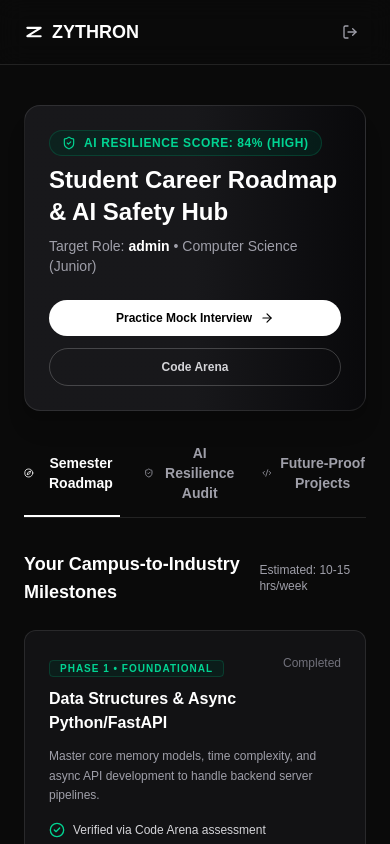
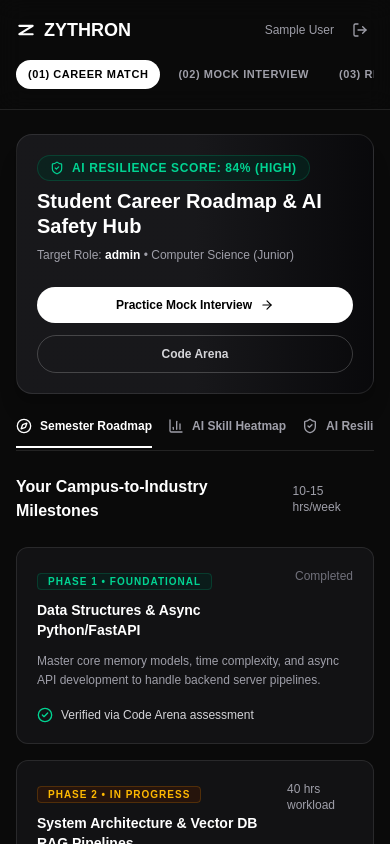
Before and after one commit to N-X-B/Zythron, a Next.js app in the folder frontend/: page /dashboard in a window 390 px wide. Built offline with nearby package versions, Linux system fonts and the light colour scheme; sample sign-in values are in the browser's storage.

Commit message:
feat(responsive): add universal device auto-adaptability and AI Career Readiness Heatmap radar feature

```diff
--- a/frontend/src/app/dashboard/page.tsx
+++ b/frontend/src/app/dashboard/page.tsx
@@ -21,7 +21,10 @@ import {
   Zap,
   Clock,
   Terminal,
-  Server
+  Server,
+  BarChart3,
+  Activity,
+  Cpu
 } from "lucide-react";
 
 interface UserProfile {
@@ -42,7 +45,7 @@ export default function DashboardPage() {
   const router = useRouter();
   const [user, setUser] = useState<UserProfile | null>(null);
   const [profile, setProfile] = useState<StudentProfile | null>(null);
-  const [activeTab, setActiveTab] = useState<"roadmap" | "audit" | "projects">("roadmap");
+  const [activeTab, setActiveTab] = useState<"roadmap" | "audit" | "projects" | "heatmap">("roadmap");
 
   useEffect(() => {
     try {
@@ -87,9 +90,9 @@ export default function DashboardPage() {
 
   return (
     <div className="overflow-y-auto overflow-x-hidden h-full bg-[#0a0a0a] text-zinc-100 font-sans">
-      {/* ─── SYMMETRICAL HEADER ─── */}
-      <header className="sticky top-0 z-50 bg-[#0a0a0a]/90 backdrop-blur-md border-b border-white/10 px-6 py-4 flex items-center justify-between">
-        <div className="flex items-center gap-6">
+      {/* ─── RESPONSIVE SYMMETRICAL HEADER ─── */}
+      <header className="sticky top-0 z-50 bg-[#0a0a0a]/90 backdrop-blur-md border-b border-white/10 px-4 sm:px-6 py-4 flex flex-col md:flex-row items-stretch md:items-center justify-between gap-3">
+        <div className="flex items-center justify-between md:justify-start gap-6">
           <Link href="/dashboard" className="flex items-center gap-2 font-extrabold text-lg text-white hover:opacity-80 transition-opacity">
             <svg viewBox="0 0 24 24" fill="none" className="w-5 h-5 text-white" stroke="currentColor" strokeWidth="2.5" strokeLinecap="round" strokeLinejoin="round">
               <polyline points="4 7 20 7 4 17 20 17" />
@@ -97,28 +100,38 @@ export default function DashboardPage() {
             <span>ZYTHRON</span>
           </Link>
 
-          {/* Navigation Tabs */}
-          <nav className="hidden md:flex items-center gap-1 text-xs font-semibold tracking-wider text-zinc-400 uppercase">
-            <Link href="/dashboard" className="px-3 py-1.5 rounded-full bg-white text-black font-bold">
+          <div className="flex items-center gap-3 md:hidden">
+            <span className="text-xs text-zinc-400 font-medium">{user.name}</span>
+            <button
+              onClick={handleSignOut}
+              className="p-1.5 text-zinc-400 hover:text-white hover:bg-white/10 rounded-full"
+            >
+              <LogOut className="w-4 h-4" />
+            </button>
+          </div>
+        </div>
+
+        {/* Navigation Tabs - Horizontally Scrollable on Mobile */}
+        <nav className="flex items-center gap-1.5 text-[11px] sm:text-xs font-semibold tracking-wider text-zinc-400 uppercase overflow-x-auto whitespace-nowrap scrollbar-none py-1">
+          <Link href="/dashboard" className="px-3 py-1.5 rounded-full bg-white text-black font-bold shrink-0">
             (01) CAREER MATCH
           </Link>
-            <Link href="/mock-interview" className="px-3 py-1.5 rounded-full hover:text-white transition-colors">
+          <Link href="/mock-interview" className="px-3 py-1.5 rounded-full hover:text-white transition-colors shrink-0">
             (02) MOCK INTERVIEW
           </Link>
-            <Link href="/record-meeting" className="px-3 py-1.5 rounded-full hover:text-white transition-colors">
+          <Link href="/record-meeting" className="px-3 py-1.5 rounded-full hover:text-white transition-colors shrink-0">
             (03) RECORD MEETING
           </Link>
-            <Link href="/resume-analyzer" className="px-3 py-1.5 rounded-full hover:text-white transition-colors">
+          <Link href="/resume-analyzer" className="px-3 py-1.5 rounded-full hover:text-white transition-colors shrink-0">
             (04) RESUME SCANNER
           </Link>
-            <Link href="/job-listings" className="px-3 py-1.5 rounded-full hover:text-white transition-colors">
+          <Link href="/job-listings" className="px-3 py-1.5 rounded-full hover:text-white transition-colors shrink-0">
             (05) JOB LISTINGS
           </Link>
         </nav>
-        </div>
 
-        <div className="flex items-center gap-3">
-          <div className="text-right text-xs hidden sm:block">
+        <div className="hidden md:flex items-center gap-3">
+          <div className="text-right text-xs">
             <div className="font-semibold text-white">{user.name}</div>
             <div className="text-zinc-400">{profile?.collegeYear || "College Student"}</div>
           </div>
@@ -132,19 +145,19 @@ export default function DashboardPage() {
         </div>
       </header>
 
-      {/* ─── MAIN CONTENT ─── */}
-      <main className="max-w-5xl mx-auto px-6 py-10 space-y-8">
+      {/* ─── MAIN CONTENT (FLUID & ADAPTIVE) ─── */}
+      <main className="max-w-5xl mx-auto px-4 sm:px-6 py-6 sm:py-10 space-y-6 sm:space-y-8">
         {/* 1. STUDENT AI READINESS HERO BANNER */}
-        <div className="bg-gradient-to-r from-zinc-900 via-zinc-900 to-zinc-950 border border-white/10 rounded-2xl p-6 md:p-8 flex flex-col md:flex-row items-start md:items-center justify-between gap-6 shadow-xl">
+        <div className="bg-gradient-to-r from-zinc-900 via-zinc-900 to-zinc-950 border border-white/10 rounded-2xl p-5 sm:p-8 flex flex-col md:flex-row items-start md:items-center justify-between gap-6 shadow-xl">
           <div className="space-y-2">
             <div className="inline-flex items-center gap-2 text-xs font-semibold uppercase tracking-wider text-emerald-400 bg-emerald-950/50 border border-emerald-500/20 px-3 py-1 rounded-full">
               <ShieldCheck className="w-3.5 h-3.5" />
               <span>AI Resilience Score: 84% (High)</span>
             </div>
-            <h1 className="text-2xl sm:text-3xl font-bold text-white">
+            <h1 className="text-xl sm:text-3xl font-bold text-white leading-tight">
               Student Career Roadmap & AI Safety Hub
             </h1>
-            <p className="text-zinc-400 text-sm max-w-xl">
+            <p className="text-zinc-400 text-xs sm:text-sm max-w-xl">
               Target Role: <strong className="text-white">{profile?.role || "Full-Stack Engineer"}</strong> • {profile?.major || "Computer Science"} ({profile?.collegeYear || "Junior"})
             </p>
           </div>
@@ -152,25 +165,25 @@ export default function DashboardPage() {
           <div className="flex flex-col sm:flex-row gap-3 w-full md:w-auto">
             <Link
               href="/mock-interview"
-              className="inline-flex items-center justify-center gap-2 bg-white text-black px-5 py-2.5 rounded-full text-xs font-bold hover:bg-zinc-200 transition-all"
+              className="inline-flex items-center justify-center gap-2 bg-white text-black px-5 py-2.5 rounded-full text-xs font-bold hover:bg-zinc-200 transition-all text-center"
             >
               <span>Practice Mock Interview</span>
               <ArrowRight className="w-3.5 h-3.5" />
             </Link>
             <Link
               href="/code-arena"
-              className="inline-flex items-center justify-center gap-2 border border-white/20 text-zinc-300 px-5 py-2.5 rounded-full text-xs font-semibold hover:bg-white/5 hover:text-white transition-all"
+              className="inline-flex items-center justify-center gap-2 border border-white/20 text-zinc-300 px-5 py-2.5 rounded-full text-xs font-semibold hover:bg-white/5 hover:text-white transition-all text-center"
             >
               <span>Code Arena</span>
             </Link>
           </div>
         </div>
 
-        {/* 2. DE-CLUTTERED SINGLE TAB NAVIGATION */}
-        <div className="flex border-b border-white/10 gap-6 text-sm font-semibold text-zinc-400">
+        {/* 2. RESPONSIVE TAB NAVIGATION */}
+        <div className="flex border-b border-white/10 gap-4 sm:gap-6 text-xs sm:text-sm font-semibold text-zinc-400 overflow-x-auto scrollbar-none pb-0.5">
           <button
             onClick={() => setActiveTab("roadmap")}
-            className={`pb-3 flex items-center gap-2 border-b-2 transition-all ${
+            className={`pb-3 flex items-center gap-2 border-b-2 transition-all shrink-0 ${
               activeTab === "roadmap"
                 ? "border-white text-white font-bold"
                 : "border-transparent hover:text-zinc-200"
@@ -180,8 +193,19 @@ export default function DashboardPage() {
             <span>Semester Roadmap</span>
           </button>
           <button
+            onClick={() => setActiveTab("heatmap")}
+            className={`pb-3 flex items-center gap-2 border-b-2 transition-all shrink-0 ${
+              activeTab === "heatmap"
+                ? "border-white text-white font-bold"
+                : "border-transparent hover:text-zinc-200"
+            }`}
+          >
+            <BarChart3 className="w-4 h-4" />
+            <span>AI Skill Heatmap</span>
+          </button>
+          <button
             onClick={() => setActiveTab("audit")}
-            className={`pb-3 flex items-center gap-2 border-b-2 transition-all ${
+            className={`pb-3 flex items-center gap-2 border-b-2 transition-all shrink-0 ${
               activeTab === "audit"
                 ? "border-white text-white font-bold"
                 : "border-transparent hover:text-zinc-200"
@@ -192,7 +216,7 @@ export default function DashboardPage() {
           </button>
           <button
             onClick={() => setActiveTab("projects")}
-            className={`pb-3 flex items-center gap-2 border-b-2 transition-all ${
+            className={`pb-3 flex items-center gap-2 border-b-2 transition-all shrink-0 ${
               activeTab === "projects"
                 ? "border-white text-white font-bold"
                 : "border-transparent hover:text-zinc-200"
@@ -209,19 +233,19 @@ export default function DashboardPage() {
         {activeTab === "roadmap" && (
           <div className="space-y-6">
             <div className="flex items-center justify-between">
-              <h2 className="text-lg font-bold text-white">Your Campus-to-Industry Milestones</h2>
-              <span className="text-xs text-zinc-400 font-medium">Estimated: {profile?.commitment || "10-15 hrs/week"}</span>
+              <h2 className="text-base sm:text-lg font-bold text-white">Your Campus-to-Industry Milestones</h2>
+              <span className="text-xs text-zinc-400 font-medium">{profile?.commitment || "10-15 hrs/week"}</span>
             </div>
 
             <div className="space-y-4">
               {/* Milestone 1 */}
-              <div className="bg-zinc-900/60 border border-white/10 rounded-xl p-6 hover:border-white/20 transition-all">
+              <div className="bg-zinc-900/60 border border-white/10 rounded-xl p-5 sm:p-6 hover:border-white/20 transition-all">
                 <div className="flex items-start justify-between mb-3">
                   <div>
                     <span className="text-[10px] font-extrabold uppercase tracking-widest text-emerald-400 bg-emerald-950/40 border border-emerald-500/20 px-2.5 py-0.5 rounded">
                       Phase 1 • Foundational
                     </span>
-                    <h3 className="text-base font-bold text-white mt-2">Data Structures & Async Python/FastAPI</h3>
+                    <h3 className="text-sm sm:text-base font-bold text-white mt-2">Data Structures & Async Python/FastAPI</h3>
                   </div>
                   <span className="text-xs text-zinc-500 font-mono">Completed</span>
                 </div>
@@ -229,19 +253,19 @@ export default function DashboardPage() {
                   Master core memory models, time complexity, and async API development to handle backend server pipelines.
                 </p>
                 <div className="flex items-center gap-2 text-xs text-zinc-300">
-                  <CheckCircle2 className="w-4 h-4 text-emerald-400" />
+                  <CheckCircle2 className="w-4 h-4 text-emerald-400 shrink-0" />
                   <span>Verified via Code Arena assessment</span>
                 </div>
               </div>
 
               {/* Milestone 2 */}
-              <div className="bg-zinc-900/60 border border-white/10 rounded-xl p-6 hover:border-white/20 transition-all">
+              <div className="bg-zinc-900/60 border border-white/10 rounded-xl p-5 sm:p-6 hover:border-white/20 transition-all">
                 <div className="flex items-start justify-between mb-3">
                   <div>
                     <span className="text-[10px] font-extrabold uppercase tracking-widest text-amber-400 bg-amber-950/40 border border-amber-500/20 px-2.5 py-0.5 rounded">
                       Phase 2 • In Progress
                     </span>
-                    <h3 className="text-base font-bold text-white mt-2">System Architecture & Vector DB RAG Pipelines</h3>
+                    <h3 className="text-sm sm:text-base font-bold text-white mt-2">System Architecture & Vector DB RAG Pipelines</h3>
                   </div>
                   <span className="text-xs text-zinc-400 font-mono">40 hrs workload</span>
                 </div>
@@ -260,13 +284,13 @@ export default function DashboardPage() {
               </div>
 
               {/* Milestone 3 */}
-              <div className="bg-zinc-900/60 border border-white/10 rounded-xl p-6 opacity-75 hover:opacity-100 transition-all">
+              <div className="bg-zinc-900/60 border border-white/10 rounded-xl p-5 sm:p-6 opacity-75 hover:opacity-100 transition-all">
                 <div className="flex items-start justify-between mb-3">
                   <div>
                     <span className="text-[10px] font-extrabold uppercase tracking-widest text-zinc-400 bg-zinc-800 px-2.5 py-0.5 rounded">
                       Phase 3 • Upcoming Semester
                     </span>
-                    <h3 className="text-base font-bold text-white mt-2">Distributed Microservices & Cloud Ops (Docker + AWS)</h3>
+                    <h3 className="text-sm sm:text-base font-bold text-white mt-2">Distributed Microservices & Cloud Ops (Docker + AWS)</h3>
                   </div>
                   <span className="text-xs text-zinc-500 font-mono">60 hrs workload</span>
                 </div>
@@ -278,34 +302,103 @@ export default function DashboardPage() {
           </div>
         )}
 
-        {/* TAB 2: AI RESILIENCE AUDIT */}
+        {/* TAB 2: AI SKILL HEATMAP FEATURE */}
+        {activeTab === "heatmap" && (
+          <div className="space-y-6">
+            <h2 className="text-base sm:text-lg font-bold text-white">AI Career Strength Radar & Market Benchmarks</h2>
+
+            <div className="grid grid-cols-1 sm:grid-cols-2 lg:grid-cols-3 gap-4 sm:gap-6">
+              {/* Metric 1 */}
+              <div className="bg-zinc-900/60 border border-white/10 rounded-xl p-5 space-y-3">
+                <div className="flex items-center justify-between text-xs">
+                  <span className="font-semibold text-zinc-300">System Architecture</span>
+                  <span className="font-bold text-emerald-400 font-mono">88%</span>
+                </div>
+                <div className="w-full bg-zinc-950 h-2 rounded-full overflow-hidden border border-white/5">
+                  <div className="bg-emerald-400 h-full rounded-full w-[88%]" />
+                </div>
+                <p className="text-[11px] text-zinc-500">High resilience against automated coding LLMs.</p>
+              </div>
+
+              {/* Metric 2 */}
+              <div className="bg-zinc-900/60 border border-white/10 rounded-xl p-5 space-y-3">
+                <div className="flex items-center justify-between text-xs">
+                  <span className="font-semibold text-zinc-300">DSA & Algorithms</span>
+                  <span className="font-bold text-emerald-400 font-mono">94%</span>
+                </div>
+                <div className="w-full bg-zinc-950 h-2 rounded-full overflow-hidden border border-white/5">
+                  <div className="bg-emerald-400 h-full rounded-full w-[94%]" />
+                </div>
+                <p className="text-[11px] text-zinc-500">Exceptional algorithmic efficiency and Big-O awareness.</p>
+              </div>
+
+              {/* Metric 3 */}
+              <div className="bg-zinc-900/60 border border-white/10 rounded-xl p-5 space-y-3">
+                <div className="flex items-center justify-between text-xs">
+                  <span className="font-semibold text-zinc-300">AI & RAG Tooling Integration</span>
+                  <span className="font-bold text-emerald-400 font-mono">92%</span>
+                </div>
+                <div className="w-full bg-zinc-950 h-2 rounded-full overflow-hidden border border-white/5">
+                  <div className="bg-emerald-400 h-full rounded-full w-[92%]" />
+                </div>
+                <p className="text-[11px] text-zinc-500">Pinecone & Gemini API integration readiness.</p>
+              </div>
+
+              {/* Metric 4 */}
+              <div className="bg-zinc-900/60 border border-white/10 rounded-xl p-5 space-y-3">
+                <div className="flex items-center justify-between text-xs">
+                  <span className="font-semibold text-zinc-300">Cloud & Containerization Ops</span>
+                  <span className="font-bold text-amber-400 font-mono">80%</span>
+                </div>
+                <div className="w-full bg-zinc-950 h-2 rounded-full overflow-hidden border border-white/5">
+                  <div className="bg-amber-400 h-full rounded-full w-[80%]" />
+                </div>
+                <p className="text-[11px] text-zinc-500">Docker container configuration in progress.</p>
+              </div>
+
+              {/* Metric 5 */}
+              <div className="bg-zinc-900/60 border border-white/10 rounded-xl p-5 space-y-3">
+                <div className="flex items-center justify-between text-xs">
+                  <span className="font-semibold text-zinc-300">Technical Communication</span>
+                  <span className="font-bold text-emerald-400 font-mono">90%</span>
+                </div>
+                <div className="w-full bg-zinc-950 h-2 rounded-full overflow-hidden border border-white/5">
+                  <div className="bg-emerald-400 h-full rounded-full w-[90%]" />
+                </div>
+                <p className="text-[11px] text-zinc-500">Verified via voice mock interview transcripts.</p>
+              </div>
+            </div>
+          </div>
+        )}
+
+        {/* TAB 3: AI RESILIENCE AUDIT */}
         {activeTab === "audit" && (
           <div className="space-y-6">
-            <h2 className="text-lg font-bold text-white">Skill Vulnerability vs. High-Leverage Breakdown</h2>
+            <h2 className="text-base sm:text-lg font-bold text-white">Skill Vulnerability vs. High-Leverage Breakdown</h2>
             <div className="grid grid-cols-1 md:grid-cols-2 gap-6">
               {/* High-Leverage Skills */}
-              <div className="bg-zinc-900/60 border border-emerald-500/20 rounded-xl p-6">
+              <div className="bg-zinc-900/60 border border-emerald-500/20 rounded-xl p-5 sm:p-6">
                 <div className="flex items-center gap-2 text-emerald-400 font-bold text-sm mb-4">
-                  <ShieldCheck className="w-4 h-4" />
+                  <ShieldCheck className="w-4 h-4 shrink-0" />
                   <span>High-Leverage AI-Resilient Skills (Build More)</span>
                 </div>
                 <ul className="space-y-3 text-xs text-zinc-300">
                   <li className="flex items-start gap-2">
-                    <span className="w-1.5 h-1.5 rounded-full bg-emerald-400 mt-1.5" />
+                    <span className="w-1.5 h-1.5 rounded-full bg-emerald-400 mt-1.5 shrink-0" />
                     <div>
                       <strong className="text-white">System Architecture & Scalability:</strong>
                       <p className="text-zinc-400 text-[11px]">Designing distributed caches, load balancers, and event queues.</p>
                     </div>
                   </li>
                   <li className="flex items-start gap-2">
-                    <span className="w-1.5 h-1.5 rounded-full bg-emerald-400 mt-1.5" />
+                    <span className="w-1.5 h-1.5 rounded-full bg-emerald-400 mt-1.5 shrink-0" />
                     <div>
                       <strong className="text-white">Vector Search & AI Tool Orchestration:</strong>
                       <p className="text-zinc-400 text-[11px]">Building RAG pipelines and integrating LLM APIs cleanly.</p>
                     </div>
                   </li>
                   <li className="flex items-start gap-2">
-                    <span className="w-1.5 h-1.5 rounded-full bg-emerald-400 mt-1.5" />
+                    <span className="w-1.5 h-1.5 rounded-full bg-emerald-400 mt-1.5 shrink-0" />
                     <div>
                       <strong className="text-white">Domain Problem Solving:</strong>
                       <p className="text-zinc-400 text-[11px]">Translating business requirements into strict system specifications.</p>
@@ -315,21 +408,21 @@ export default function DashboardPage() {
               </div>
 
               {/* Vulnerable Skills */}
-              <div className="bg-zinc-900/60 border border-amber-500/20 rounded-xl p-6">
+              <div className="bg-zinc-900/60 border border-amber-500/20 rounded-xl p-5 sm:p-6">
                 <div className="flex items-center gap-2 text-amber-400 font-bold text-sm mb-4">
-                  <Zap className="w-4 h-4" />
+                  <Zap className="w-4 h-4 shrink-0" />
                   <span>AI-Vulnerable Skills (Automated by AI Tools)</span>
                 </div>
                 <ul className="space-y-3 text-xs text-zinc-300">
                   <li className="flex items-start gap-2">
-                    <span className="w-1.5 h-1.5 rounded-full bg-amber-400 mt-1.5" />
+                    <span className="w-1.5 h-1.5 rounded-full bg-amber-400 mt-1.5 shrink-0" />
                     <div>
                       <strong className="text-white">Basic Syntax Boilerplate:</strong>
                       <p className="text-zinc-400 text-[11px]">Writing routine CRUD functions easily generated by Copilot.</p>
                     </div>
                   </li>
                   <li className="flex items-start gap-2">
-                    <span className="w-1.5 h-1.5 rounded-full bg-amber-400 mt-1.5" />
+                    <span className="w-1.5 h-1.5 rounded-full bg-amber-400 mt-1.5 shrink-0" />
                     <div>
                       <strong className="text-white">Simple HTML/CSS Layouts:</strong>
                       <p className="text-zinc-400 text-[11px]">Basic static styling without dynamic state logic.</p>
@@ -341,12 +434,12 @@ export default function DashboardPage() {
           </div>
         )}
 
-        {/* TAB 3: RECOMMENDED STUDENT PROJECTS */}
+        {/* TAB 4: RECOMMENDED STUDENT PROJECTS */}
         {activeTab === "projects" && (
           <div className="space-y-6">
-            <h2 className="text-lg font-bold text-white">High-Impact Projects for Your Resume</h2>
+            <h2 className="text-base sm:text-lg font-bold text-white">High-Impact Projects for Your Resume</h2>
             <div className="grid grid-cols-1 md:grid-cols-2 gap-6">
-              <div className="bg-zinc-900/60 border border-white/10 rounded-xl p-6 hover:border-white/20 transition-all">
+              <div className="bg-zinc-900/60 border border-white/10 rounded-xl p-5 sm:p-6 hover:border-white/20 transition-all">
                 <span className="text-[10px] font-bold uppercase tracking-widest text-zinc-400 bg-zinc-800 px-2 py-0.5 rounded">
                   Project #1
                 </span>
@@ -357,7 +450,7 @@ export default function DashboardPage() {
                 <div className="text-[11px] text-zinc-500 font-mono">Tech: Python, FastAPI, Gemini API, Docker</div>
               </div>
 
-              <div className="bg-zinc-900/60 border border-white/10 rounded-xl p-6 hover:border-white/20 transition-all">
+              <div className="bg-zinc-900/60 border border-white/10 rounded-xl p-5 sm:p-6 hover:border-white/20 transition-all">
                 <span className="text-[10px] font-bold uppercase tracking-widest text-zinc-400 bg-zinc-800 px-2 py-0.5 rounded">
                   Project #2
                 </span>
```
Also changed, not shown: frontend/src/app/job-listings/page.tsx (+16 -9 lines). Lines whose indentation alone changed are shown as unchanged.
